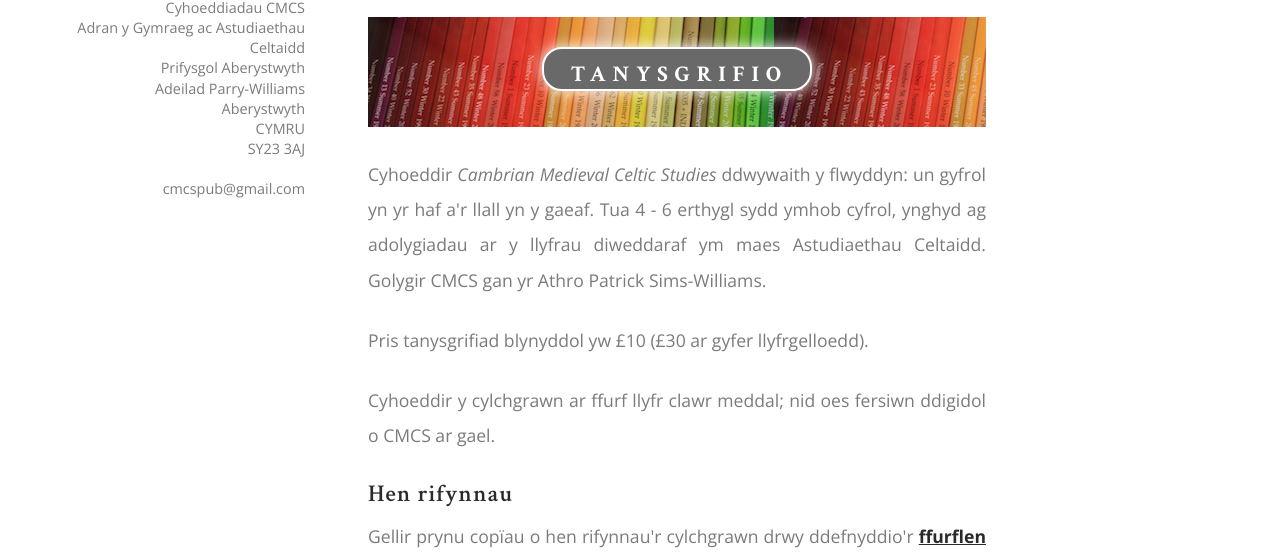
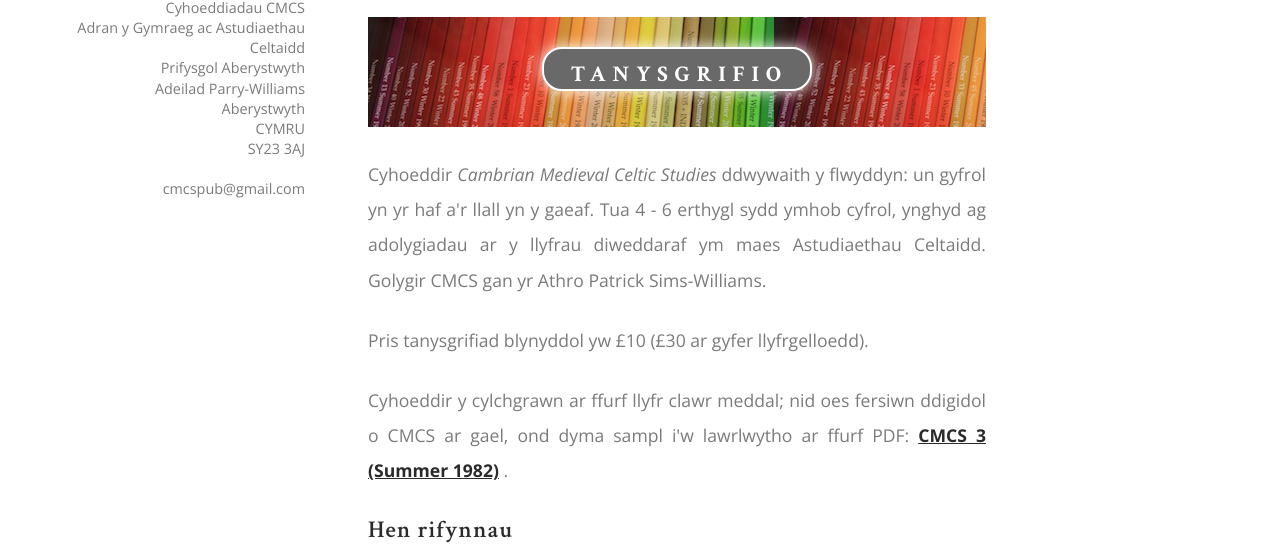
Before and after one commit to gwensw/cmcs, a plain HTML site: page htdocs/cy/cylchgrawn.html in a window 1280 px wide. Shown: the part 198-750 px from the top of the page. Drawn offline with nearby package versions, Linux system fonts and the light colour scheme.

Commit message:
Add downloadable CMCS sample

```diff
--- a/htdocs/cy/cylchgrawn.html
+++ b/htdocs/cy/cylchgrawn.html
@@ -83,7 +83,7 @@
 
             <p>Cyhoeddir <i>Cambrian Medieval Celtic Studies</i> ddwywaith y flwyddyn: un gyfrol yn yr haf a'r llall yn y gaeaf. Tua 4 - 6 erthygl sydd ymhob cyfrol, ynghyd ag adolygiadau ar y llyfrau diweddaraf ym maes Astudiaethau Celtaidd. Golygir CMCS gan yr Athro Patrick Sims-Williams.</p>
             <p>Pris tanysgrifiad blynyddol yw &pound;10 (&pound;30 ar gyfer llyfrgelloedd).</p>
-            <p>Cyhoeddir y cylchgrawn ar ffurf llyfr clawr meddal; nid oes fersiwn ddigidol o CMCS ar gael.</p>
+            <p>Cyhoeddir y cylchgrawn ar ffurf llyfr clawr meddal; nid oes fersiwn ddigidol o CMCS ar gael, ond dyma sampl i'w lawrlwytho ar ffurf PDF: <a href="downloads/CMCS 3 [1982] ©.pdf"> CMCS 3 (Summer 1982)</a> .</p>
             <h2>Hen rifynnau</h2>
             <p>Gellir prynu cop&iuml;au o hen rifynnau'r cylchgrawn drwy ddefnyddio'r <a href = "../forms/Ffurflen_Archeb_CMCS.pdf">ffurflen archeb</a>. Gellir gweld rhestr o gynnwys pob rhifyn ar wefan y <a href = "http://www.ucc.ie/celt/cmcs.html">Corpus of Electronic Texts (CELT)</a>.</p>
 <!-- END MAIN PAGE TEXT -->
```
Also changed, not shown: htdocs/journal.html (+1 -1 lines), 1 other file.
